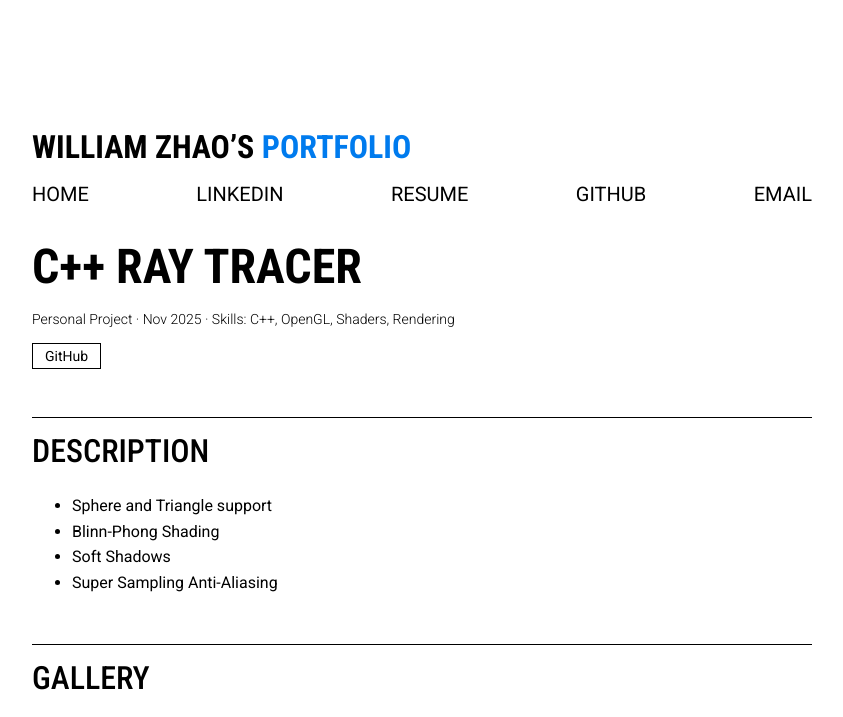
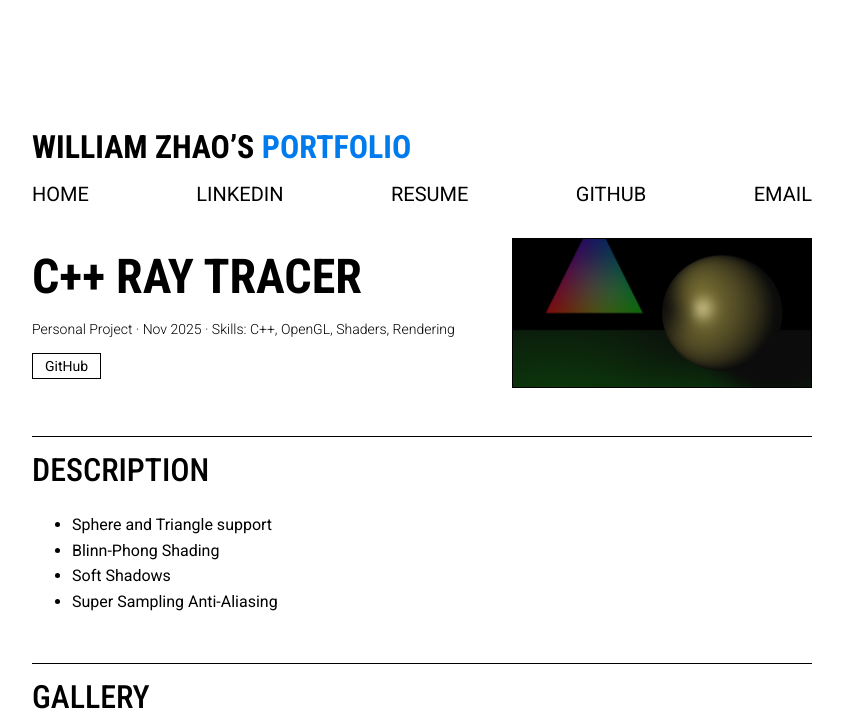
Before and after one commit to NotSuspicious/PortfolioWebsite, an Eleventy site: page src/projects/ray-tracer/index.md in a window 1280 px wide. Shown: the top 717 px of the page, without its empty margins (218-1061 px from the left). Built offline with nearby package versions, Linux system fonts and the light colour scheme; Eleventy itself is replaced by a stand-in of ours; files that its build step writes are made by us from their sources.

Commit message:
Show cover image beside post header
Add the frontmatter cover to the right of the title, meta, and link
buttons on post pages, styled like the card thumbnails (1px ink border,
2:1 crop). Stacks below the text on narrow screens.

Co-Authored-By: Claude Fable 5 <noreply@anthropic.com>

```diff
--- a/src/_includes/post.njk
+++ b/src/_includes/post.njk
@@ -6,6 +6,7 @@ layout: base.njk
 	{% include "site-header.njk" %}
 	<article>
 		<header class="post-header">
+			<div class="post-header-text">
 				<h1>{{ title }}</h1>
 				<p class="post-meta">
 					{% if role %}Role: <strong class="hl">{{ role }}</strong> at <strong class="hl">{{ company }}</strong>.<br>{% endif %}
@@ -16,6 +17,12 @@ layout: base.njk
 					{% for link in links %}<a href="{{ link.url }}">{{ link.label }}</a>{% endfor %}
 				</p>
 				{% endif %}
+			</div>
+			{% if cover %}
+			<div class="post-cover">
+				<img src="{{ page.url }}{{ cover }}" alt="{{ title }} cover art">
+			</div>
+			{% endif %}
 		</header>
 		<div class="post-content">
 			{{ content | safe }}
--- a/src/css/style.css
+++ b/src/css/style.css
@@ -242,8 +242,31 @@ a {
 
 .post-header {
 	display: flex;
+	align-items: center;
+	gap: 24px;
+}
+
+.post-header-text {
+	display: flex;
 	flex-direction: column;
 	gap: 16px;
+	flex: 1;
+	min-width: 0;
+}
+
+/* Cover art to the right of the title/meta/links, styled like card thumbnails */
+.post-cover {
+	flex: 0 0 300px;
+	border: 1px solid var(--ink);
+	aspect-ratio: 2 / 1;
+	overflow: hidden;
+}
+
+.post-cover img {
+	display: block;
+	width: 100%;
+	height: 100%;
+	object-fit: cover;
 }
 
 .post-header h1 {
@@ -435,6 +458,15 @@ a {
 	.post-content .media-grid {
 		grid-template-columns: 1fr;
 	}
+
+	.post-header {
+		flex-direction: column;
+		align-items: stretch;
+	}
+
+	.post-cover {
+		flex-basis: auto;
+	}
 }
 
 @media (max-width: 520px) {
```
Lines whose indentation alone changed are shown as unchanged.
